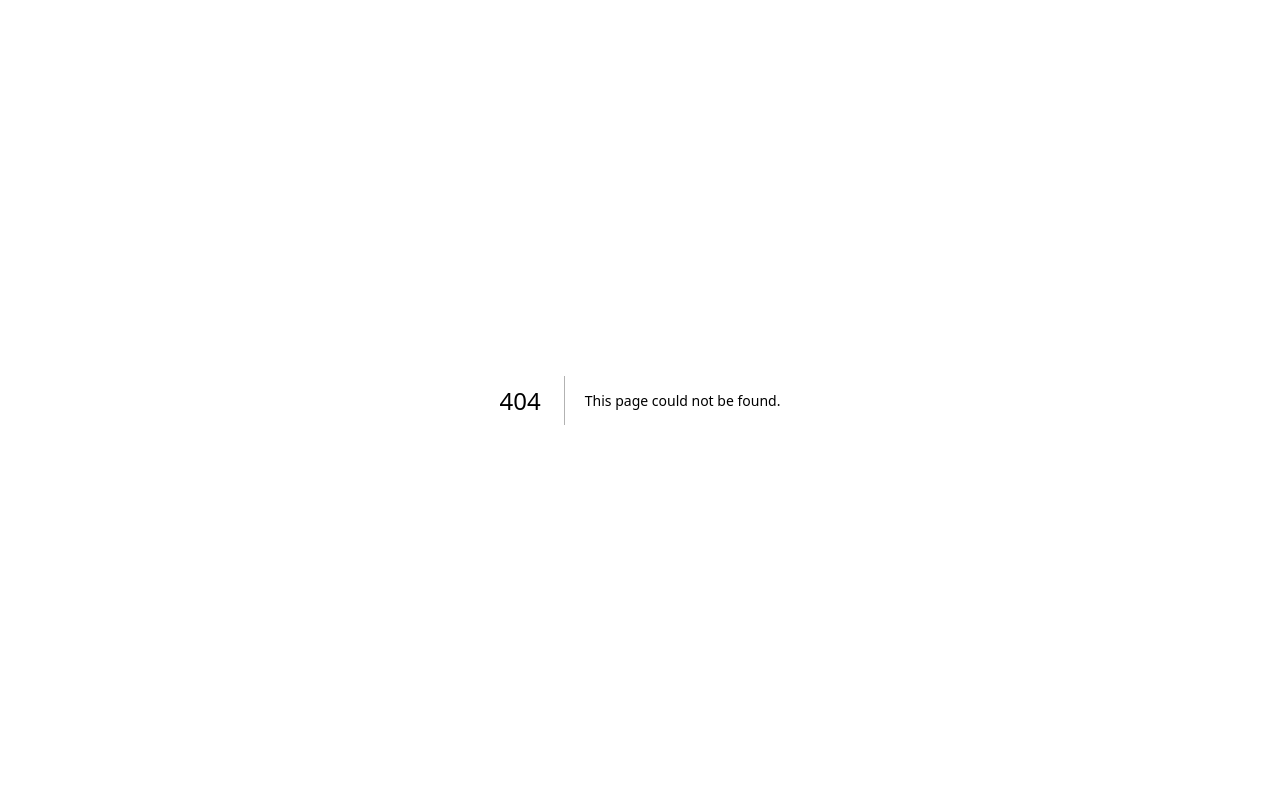
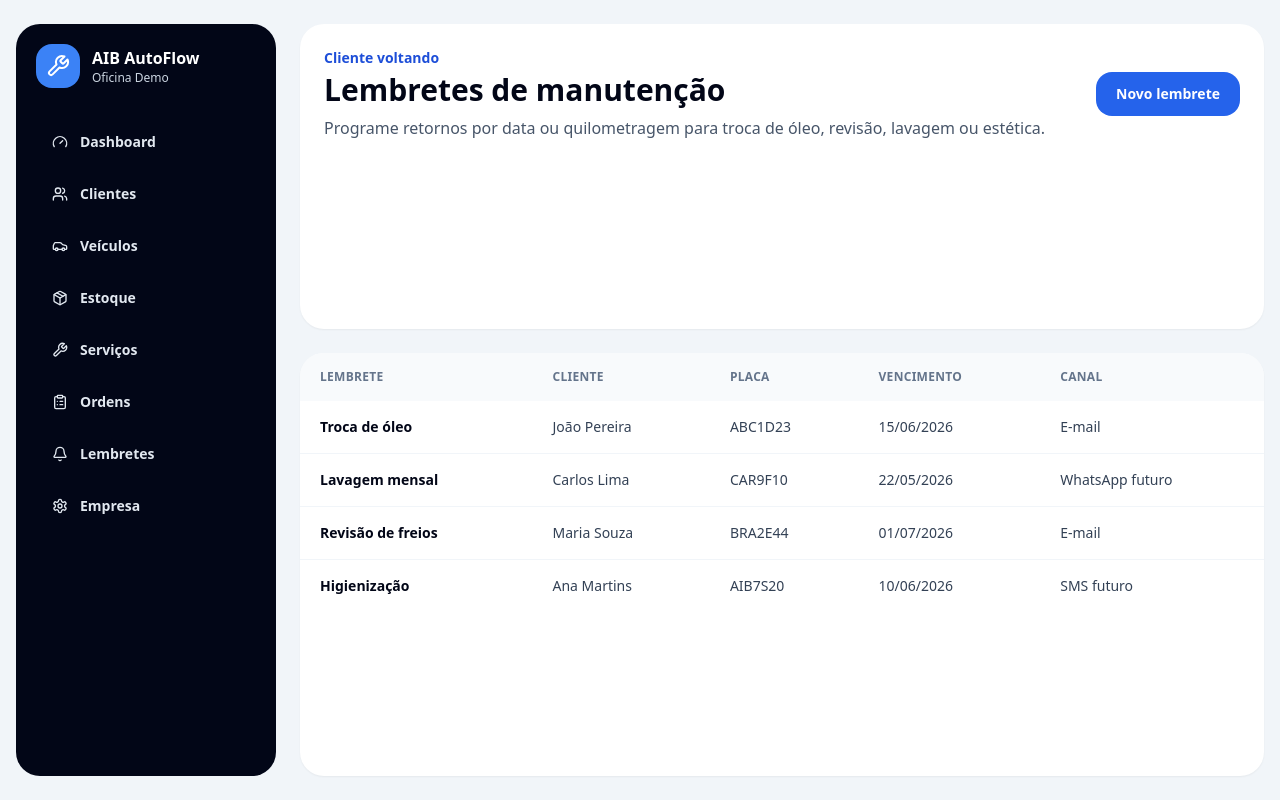
Before and after one commit to anjobrito/ajb-autoflow, a Next.js app: page /lembretes in a window 1280 px wide. Before the commit this address had no page. Built offline with nearby package versions, Linux system fonts and the light colour scheme.

Commit message:
feat: add reminders page

```diff
--- /dev/null
+++ b/app/lembretes/page.tsx
@@ -0,0 +1,24 @@
+import { AppShell } from "@/components/app-shell";
+import { DataTable } from "@/components/data-table";
+import { PageHeader } from "@/components/page-header";
+
+const rows = [
+  ["Troca de óleo", "João Pereira", "ABC1D23", "15/06/2026", "E-mail"],
+  ["Lavagem mensal", "Carlos Lima", "CAR9F10", "22/05/2026", "WhatsApp futuro"],
+  ["Revisão de freios", "Maria Souza", "BRA2E44", "01/07/2026", "E-mail"],
+  ["Higienização", "Ana Martins", "AIB7S20", "10/06/2026", "SMS futuro"],
+];
+
+export default function LembretesPage() {
+  return (
+    <AppShell>
+      <PageHeader
+        eyebrow="Cliente voltando"
+        title="Lembretes de manutenção"
+        description="Programe retornos por data ou quilometragem para troca de óleo, revisão, lavagem ou estética."
+        actionLabel="Novo lembrete"
+      />
+      <DataTable columns={["Lembrete", "Cliente", "Placa", "Vencimento", "Canal"]} rows={rows} />
+    </AppShell>
+  );
+}
```
